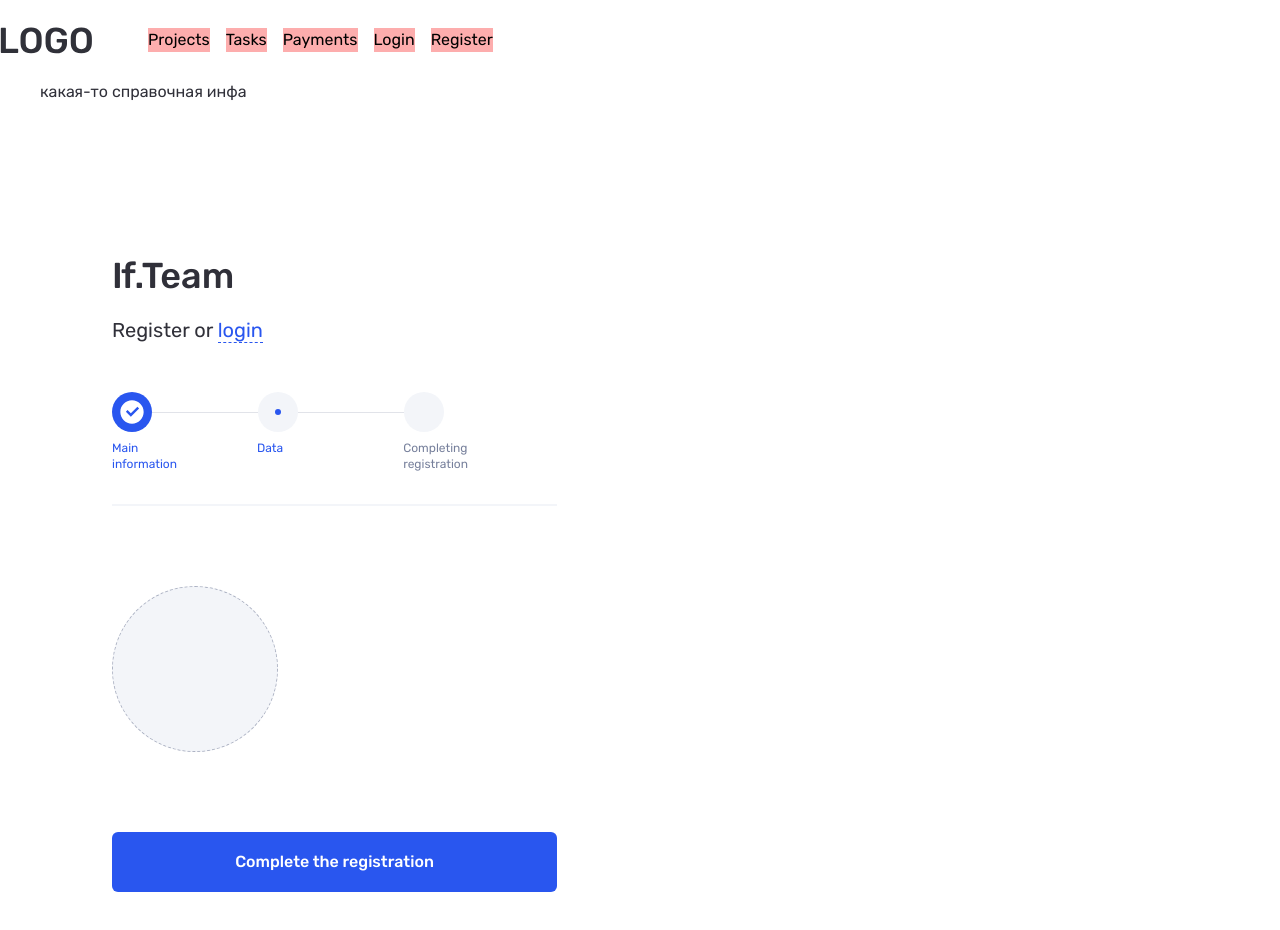
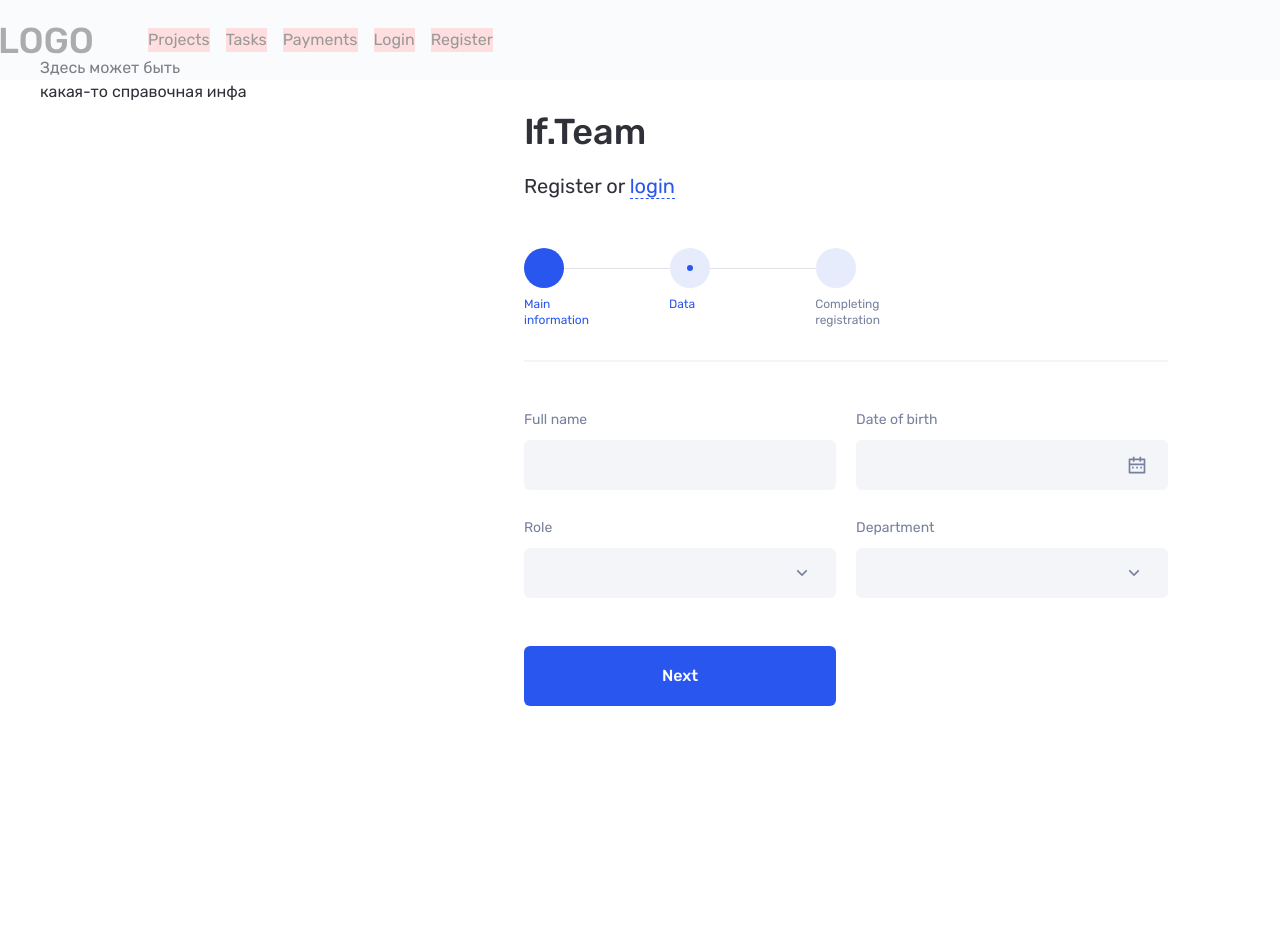
Before and after one commit to exes2012/if-team, a Vue app: page /register in a window 1280 px wide. Shown: the top 930 px of the page. After the commit the page ends 818 px from the top, so only its background shows below. Built offline with nearby package versions, Linux system fonts and the light colour scheme.

Commit message:
completed register page

```diff
--- /dev/null
+++ b/src/assets/css/iconfont.scss
@@ -0,0 +1,141 @@
+@font-face {
+  font-family: "iconfont";
+  src: url("../fonts/iconfont.eot?zfo7w8");
+  src: url("../fonts/iconfont.eot?zfo7w8#iefix") format("embedded-opentype"),
+    url("../fonts/iconfont.ttf?zfo7w8") format("truetype"),
+    url("../fonts/iconfont.woff?zfo7w8") format("woff"),
+    url("../fonts/iconfont.svg?zfo7w8#iconfont") format("svg");
+  font-weight: normal;
+  font-style: normal;
+  font-display: block;
+}
+
+[class^="icon-"]::before,
+[class*=" icon-"]::before {
+  /* use !important to prevent issues with browser extensions that change fonts */
+  font-family: "iconfont" !important;
+  font-style: normal;
+  font-weight: normal;
+  font-variant: normal;
+  text-transform: none;
+  line-height: 1;
+
+  /* Better Font Rendering =========== */
+  -webkit-font-smoothing: antialiased;
+  -moz-osx-font-smoothing: grayscale;
+}
+
+.icon-add:before {
+  content: "\e900";
+}
+.icon-arrow-down:before {
+  content: "\e901";
+}
+.icon-arrow-left:before {
+  content: "\e902";
+}
+.icon-arrow-right:before {
+  content: "\e903";
+}
+.icon-arrow-up:before {
+  content: "\e904";
+}
+.icon-close:before {
+  content: "\e905";
+}
+.icon-error:before {
+  content: "\e906";
+}
+.icon-info:before {
+  content: "\e907";
+}
+.icon-calendar:before {
+  content: "\e908";
+}
+.icon-camera:before {
+  content: "\e909";
+}
+.icon-comment:before {
+  content: "\e90a";
+}
+.icon-copy:before {
+  content: "\e90b";
+}
+.icon-edit:before {
+  content: "\e90c";
+}
+.icon-emoji:before {
+  content: "\e90d";
+}
+.icon-file:before {
+  content: "\e90e";
+}
+.icon-filter:before {
+  content: "\e90f";
+}
+.icon-graphic:before {
+  content: "\e910";
+}
+.icon-change:before {
+  content: "\e911";
+}
+.icon-more:before {
+  content: "\e912";
+}
+.icon-notifications:before {
+  content: "\e913";
+}
+.icon-password-hide:before {
+  content: "\e914";
+}
+.icon-password-show:before {
+  content: "\e915";
+}
+.icon-check:before {
+  content: "\e916";
+}
+.icon-payments:before {
+  content: "\e917";
+}
+.icon-people:before {
+  content: "\e918";
+}
+.icon-projects:before {
+  content: "\e919";
+}
+.icon-search:before {
+  content: "\e91a";
+}
+.icon-settings:before {
+  content: "\e91b";
+}
+.icon-attach:before {
+  content: "\e91c";
+}
+.icon-bold:before {
+  content: "\e91d";
+}
+.icon-italic:before {
+  content: "\e91e";
+}
+.icon-checkbox:before {
+  content: "\e91f";
+}
+.icon-strikethrough:before {
+  content: "\e920";
+}
+.icon-quotes:before {
+  content: "\e921";
+}
+.icon-color:before {
+  content: "\e922";
+}
+.icon-markered-list:before {
+  content: "\e923";
+}
+.icon-ordered-list:before {
+  content: "\e924";
+}
+.icon-link:before {
+  content: "\e925";
+}
--- a/src/assets/css/tailwind.scss
+++ b/src/assets/css/tailwind.scss
@@ -374,7 +374,7 @@
   }
 
   .field {
-    @apply
+    @apply w-full
     h-13
     mt-2.5
     rounded-md
@@ -431,6 +431,83 @@
     bg-[url('src/img/icons/search.svg')]
     bg-no-repeat
     bg-left-5.5;
+  }
+
+  .upload-photo {
+    @apply relative
+    overflow-hidden
+    w-[166px]
+    h-[166px]
+    flex
+    justify-center
+    items-center
+    bg-gray-100
+    rounded-full
+    cursor-pointer
+    border
+    border-dashed
+    border-gray-400
+    hover:border-blue-400
+    transition;
+  }
+
+  .upload-photo-icon {
+    @apply absolute
+    top-1/2
+    -translate-y-1/2
+    left-1/2
+    -translate-x-1/2
+    z-10
+    text-[40px]
+    text-gray-200
+    leading-0
+    transition;
+  }
+
+  .upload-photo-btn {
+    @apply absolute
+    -bottom-[10px]
+    left-1/2
+    -translate-x-1/2
+    z-10
+    w-5
+    h-5
+    bg-gray-100
+    rounded-full
+    opacity-0
+    transition;
+  }
+
+  .upload-photo:hover .upload-photo-icon {
+    @apply text-blue-400
+    transition;
+  }
+
+  .upload-photo.active {
+    @apply border-0;
+  }
+
+  .upload-photo.active .upload-photo-icon {
+    @apply opacity-0
+    text-white;
+  }
+
+  .upload-photo.active img {
+    @apply transition;
+  }
+
+  .upload-photo.active:hover img {
+    @apply brightness-75
+    transition;
+  }
+
+  .upload-photo.active:hover .upload-photo-icon {
+    @apply opacity-100;
+  }
+
+  .upload-photo.active:hover + .upload-photo-btn,
+  .upload-photo-btn:hover {
+    @apply opacity-100;
   }
 
   .status {
@@ -506,14 +583,26 @@
     md:px-[15px];
   }
 
-  .upload-photo {
-    @apply w-[166px]
-    h-[166px]
-    bg-gray-100
-    border
-    border-dashed
-    border-gray-400
+  .register-progress {
+    @apply relative
+    w-10
+    h-10
     rounded-full
-    cursor-pointer;
+    flex
+    justify-center
+    items-center;
+  }
+
+  .register-progress:not(:first-of-type) {
+    @apply ml-[106px]
+    before:content-['']
+    before:block
+    before:w-[106px]
+    before:h-px
+    before:bg-gray-200
+    before:absolute
+    before:right-full
+    before:top-1/2
+    before:-z-10;
   }
 }
--- a/src/components/TheHeader.vue
+++ b/src/components/TheHeader.vue
@@ -1,14 +1,14 @@
 <template>
-
-	<div class="flex h-20 w-full bg-white fixed">
-		<v-container class="items-center">
-			<the-header-logo class="mr-14"/>
-			<ul class="flex">
-				<li v-for="route in routes" :key="route.id" class="mr-4 bg-red-300 "><router-link :to="route.url">{{route.name}}</router-link></li>
-			</ul>
-		</v-container>
-		</div>
-
+  <div class="flex h-20 w-full bg-gray-100 opacity-40 fixed">
+    <v-container class="items-center">
+      <the-header-logo class="mr-14" />
+      <ul class="flex">
+        <li v-for="route in routes" :key="route.id" class="mr-4 bg-red-300">
+          <router-link :to="route.url">{{ route.name }}</router-link>
+        </li>
+      </ul>
+    </v-container>
+  </div>
 </template>
 
 <script>
@@ -35,7 +35,4 @@ export default {
 };
 </script>
 
-
-<style scoped lang="scss">
-
-</style>
+<style scoped lang="scss"></style>
--- a/src/views/ViewRegister.vue
+++ b/src/views/ViewRegister.vue
@@ -1,4 +1,5 @@
 <template>
+  <div class="container flex">
     <aside class="max-w-[412px] w-full pt-14 pr-5 pb-10 pl-10">
       <p class="text-2">
         Здесь может быть
@@ -13,23 +14,18 @@
         <a href="#" class="link-1">login</a>
       </p>
       <div class="mb-2 flex items-center">
-      <div
-        class="w-10 h-10 bg-blue-400 rounded-full flex justify-center items-center"
-      >
-        <svg width="24" height="24" class="fill-white">
-          <use xlink:href="../assets/img/sprite.svg#check"></use>
-        </svg>
+        <div class="register-progress bg-blue-400">
+          <div class="hidden w-1.5 h-1.5 bg-blue-400 rounded-full"></div>
+          <p class="icon-check text-2xl text-white leading-0"></p>
         </div>
-      <div class="w-[106px] h-px bg-gray-200"></div>
-      <div
-        class="w-10 h-10 bg-gray-100 rounded-full flex justify-center items-center"
-      >
+        <div class="register-progress bg-blue-100">
           <div class="w-1.5 h-1.5 bg-blue-400 rounded-full"></div>
+          <p class="hidden icon-check text-2xl text-white leading-0"></p>
         </div>
-      <div class="w-[106px] h-px bg-gray-200"></div>
-      <div
-        class="w-10 h-10 bg-gray-100 rounded-full flex justify-center items-center"
-      ></div>
+        <div class="register-progress bg-blue-100">
+          <div class="hidden w-1.5 h-1.5 bg-blue-400 rounded-full"></div>
+          <p class="hidden icon-check text-2xl text-white leading-0"></p>
+        </div>
       </div>
       <div class="mb-8 flex items-start">
         <p class="text-4 text-blue-400 mr-[80px]">
@@ -42,10 +38,11 @@
           registration
         </p>
       </div>
+      <!-- Step 1 -->
       <form
         action="#"
         method="post"
-      class="max-w-[910px] w-full pt-12 border-t-2 border-solid border-gray-100 grid-cols-2 gap-x-5 hidden"
+        class="max-w-[910px] w-full pt-12 border-t-2 border-solid border-gray-100 grid grid-cols-2 gap-x-5"
       >
         <div class="mb-7">
           <div class="flex justify-between">
@@ -124,10 +121,11 @@
 
         <button class="btn-primary w-full h-15">Next</button>
       </form>
+      <!-- Step 2 -->
       <form
         action="#"
         method="post"
-      class="max-w-[445px] w-full pt-12 border-t-2 border-solid border-gray-100 hidden"
+        class="hidden max-w-[445px] w-full pt-12 border-t-2 border-solid border-gray-100"
       >
         <div class="mb-7">
           <div class="flex justify-between">
@@ -178,12 +176,14 @@
         </div>
         <button class="btn-primary w-full h-15">Next</button>
       </form>
+      <!-- Step 3 -->
       <form
         action="#"
         method="post"
-      class="max-w-[445px] w-full pt-20 border-t-2 border-solid border-gray-100"
+        class="hidden max-w-[445px] w-full pt-20 border-t-2 border-solid border-gray-100"
       >
         <div class="mb-20 relative flex items-center">
+          <div class="relative mr-10">
             <input
               type="file"
               name="file"
@@ -191,12 +191,48 @@
               class="invisible opacity-0 absolute"
               required
             />
-        <label for="file" class="upload-photo"> </label>
+            <label for="file" class="upload-photo active">
+              <img
+                src="../assets/img/user-photo.jpg"
+                class="w-full h-full object-cover"
+                alt="user photo"
+              />
+              <p class="icon-camera upload-photo-icon"></p>
+            </label>
+            <button class="upload-photo-btn" type="button">
+              <p class="icon-close text-xs leading-0"></p>
+            </button>
           </div>
-
-      <button class="btn-primary w-full h-15">Complete the registration</button>
+          <div class="flex flex-col justify-center">
+            <p class="text-3 max-w-[220px] mb-5">
+              Just a little bit left. Add a photo, and complete your
+              registration
+            </p>
+            <p class="text-4 text-gray-400">
+              No more than 5 Mb.
+              <br />
+              (jpg, png, jpeg)
+            </p>
+          </div>
+        </div>
+        <button class="btn-primary w-full h-15">
+          Complete the registration
+        </button>
       </form>
+      <!-- Complete -->
+      <div
+        class="hidden max-w-[445px] w-full pt-20 border-t-2 border-solid border-gray-100"
+      >
+        <p class="text-1 max-w-[340px] mb-8">
+          A confirmation letter has been sent to your email.
+        </p>
+        <p class="text-2 text-gray-400 mb-20">
+          Follow the link in the email to activate your profile.
+        </p>
+        <button class="btn-primary w-full h-15">Sign up again</button>
+      </div>
     </main>
+  </div>
 </template>
 
 <script>
--- a/tailwind.config.js
+++ b/tailwind.config.js
@@ -97,14 +97,12 @@ module.exports = {
       },
     },
     screens: {
-
       "3xl": { max: "1840px" },
       "2xl": { max: "1535px" },
       xl: { max: "1279px" },
       lg: { max: "1023px" },
       md: { max: "767px" },
       sm: { max: "639px" },
-
     },
     fontFamily: {
       sans: "Rubik, Arial, sans-serif",
@@ -112,16 +110,19 @@ module.exports = {
 
     extend: {
       spacing: {
-        3.75:'0,9375rem',//15px
-        7.5:'1.875rem', //30px
+        3.75: "0,9375rem", //15px
+        7.5: "1.875rem", //30px
         13: "3.125rem",
         15: "3.75rem",
-        90:'22.5rem', //360px
+        90: "22.5rem", //360px
         105: "26.25rem",
       },
 
       fontSize: {
         tiny: "0.625rem",
+      },
+      lineHeight: {
+        0: "0",
       },
       backgroundPosition: {
         "left-5.5": "1.375rem",
```
Also changed, not shown: src/assets/img/user-photo.jpg (added). Lines whose indentation alone changed are shown as unchanged.
